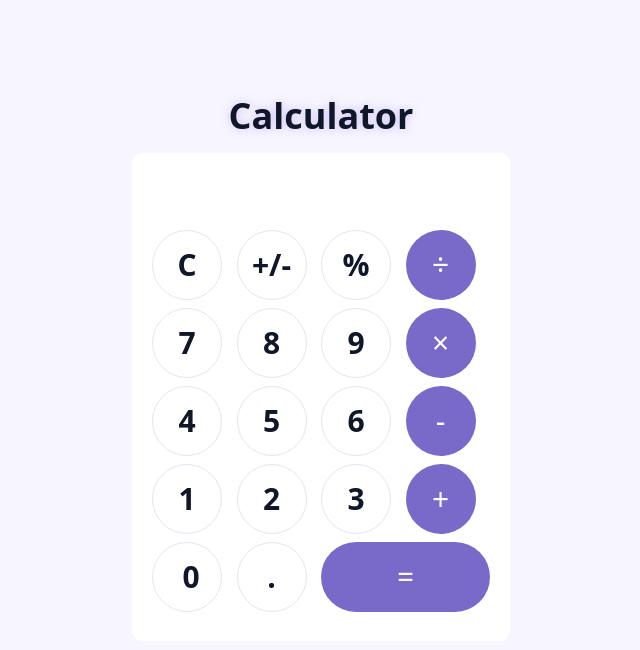
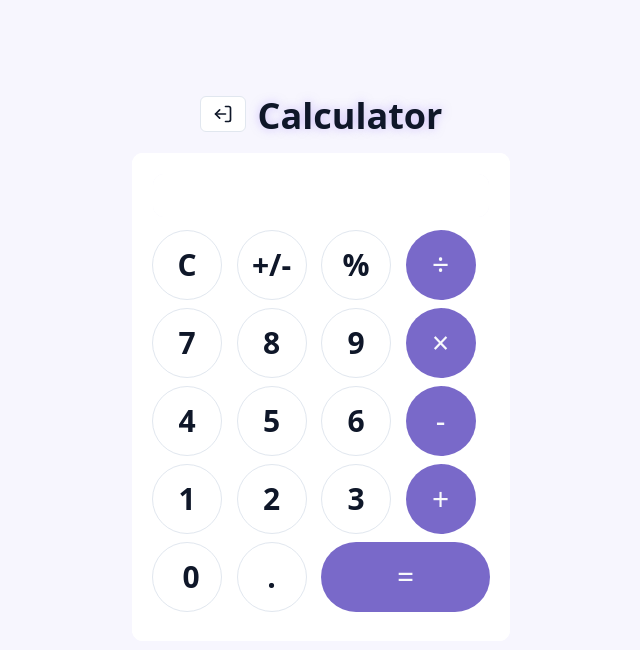
Before and after one commit to xellga-olga/Personal-Portfolio, a React (Vite) app: page /mini-apps/calculator in a window 1280 px wide. Shown: the top 650 px of the page, without its empty margins (319-959 px from the left). Built offline with nearby package versions, Linux system fonts and the light colour scheme.

Commit message:
add back button to calculator

```diff
--- a/src/components/mini-apps/Calculator.jsx
+++ b/src/components/mini-apps/Calculator.jsx
@@ -1,4 +1,6 @@
-import React, { useState } from "react";
+import React, {useState} from "react";
+import {Link} from "react-router-dom";
+import {LogOut} from "lucide-react";
 
 
 const Calculator = () => {
@@ -19,11 +21,22 @@ const Calculator = () => {
 
   return (
     <section className='py-24 px-4 relative'>
+
       <div
         className="container mx-auto max-w-5xl">
-        <h2 className="text-center text-3xl md:text-4xl font-bold mb-4 text-glow">
-          Calculator
-        </h2>
+        <div className="flex flex-row justify-center gap-3">
+          <Link to="/#mini-apps">
+            <button
+              aria-label="Back to Mini Apps"
+              className="inline-flex items-center gap-2 h-9 px-3 rounded-md border border-border bg-card hover:bg-card/80 active:scale-95 transition text-sm focus-visible:outline-none focus-visible:ring-2 focus-visible:ring-primary/60"
+            >
+              <LogOut className="w-5 h-5 transform scale-x-[-1]"/>
+            </button>
+          </Link>
+          <h2 className="text-center text-3xl md:text-4xl font-bold mb-4 text-glow">
+            Calculator
+          </h2>
+        </div>
         <form className="h-[490px] w-full max-w-[380px] rounded-xl p-5 gradient-border card-hover bg-card mx-auto">
           <input type="text" readOnly value={input}
                  className="px-2 sm:pr-2 text-end font-semibold text-lg sm:text-xl h-[45px] w-full bg-background text-foreground focus:outline-none rounded-xl gradient-border"/>
```
